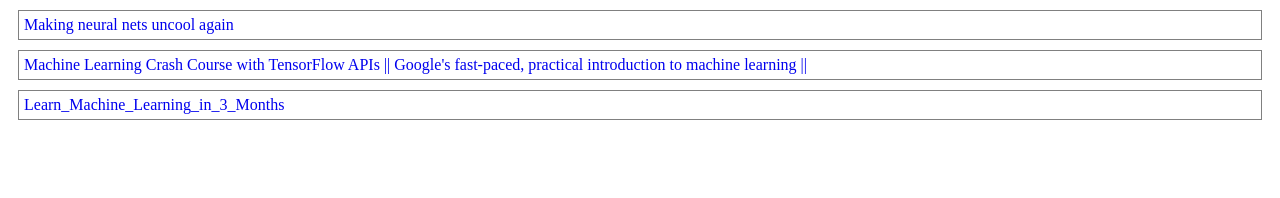
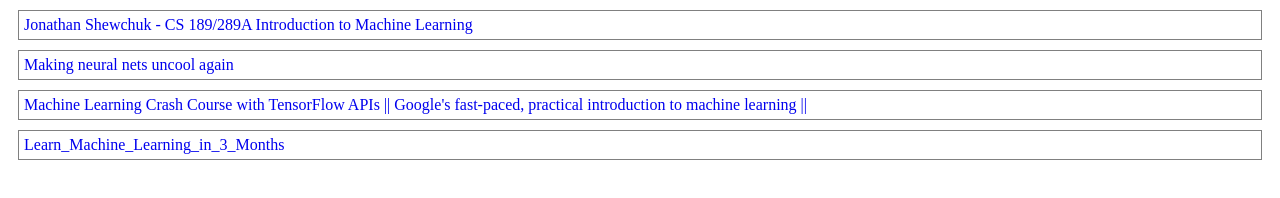
Before and after one commit to lanastasov/ai-2021, a plain HTML site: page index.html in a window 1280 px wide. Drawn offline with Linux system fonts and the light colour scheme.

Commit message:
Jonathan Shewchuk - CS 189/289A Introduction to Machine Learning

```diff
--- a/index.html
+++ b/index.html
@@ -34,6 +34,7 @@
     </style>
 </head>
 <body>
+    <a href="http://people.eecs.berkeley.edu/~jrs/189/"> Jonathan Shewchuk - CS 189/289A Introduction to Machine Learning</a>
     <a href="https://www.fast.ai/">Making neural nets uncool again</a>
     <a href="https://developers.google.com/machine-learning/crash-course/">Machine Learning Crash Course
         with TensorFlow APIs || Google's fast-paced, practical introduction to machine learning ||</a>
```
